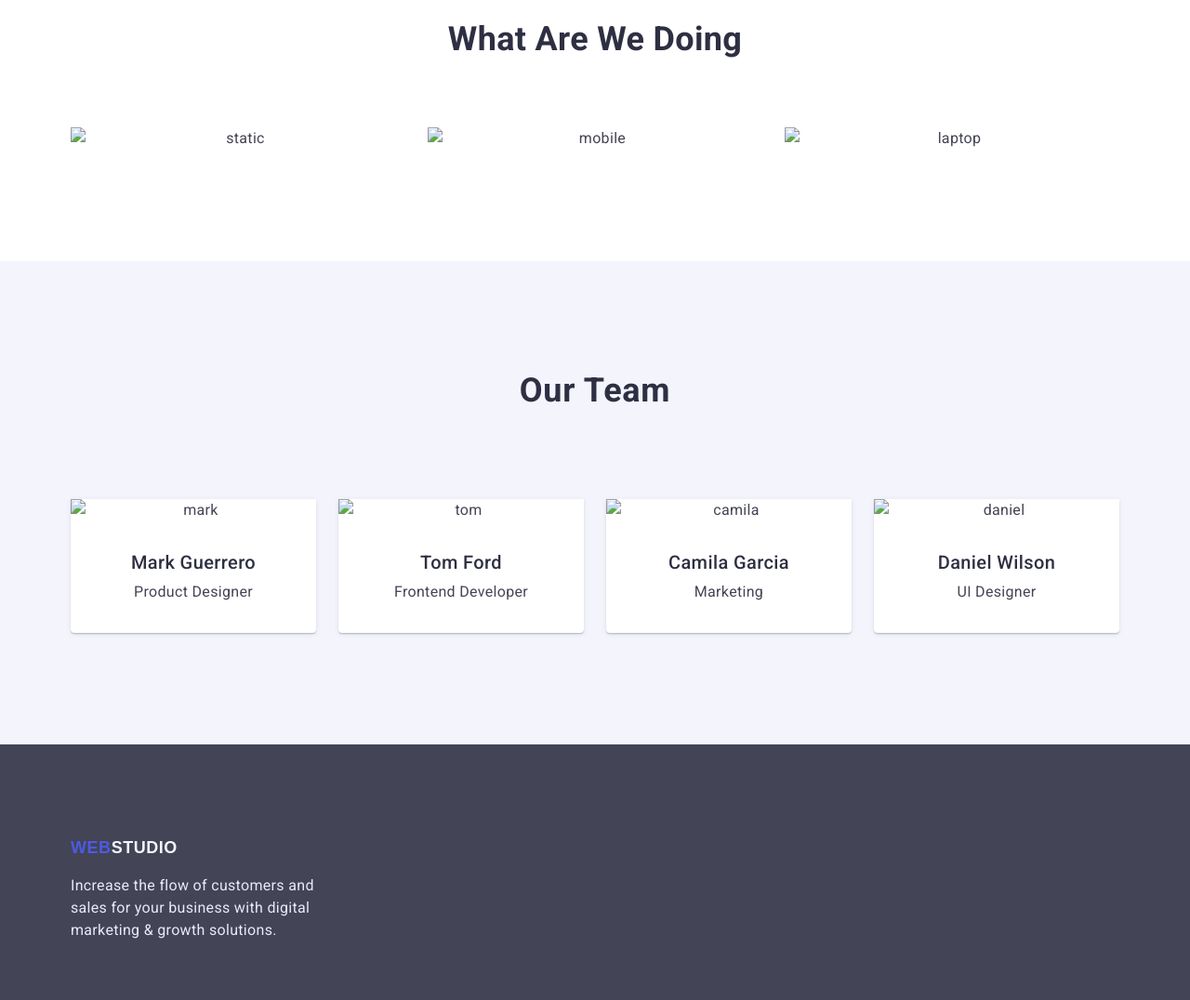
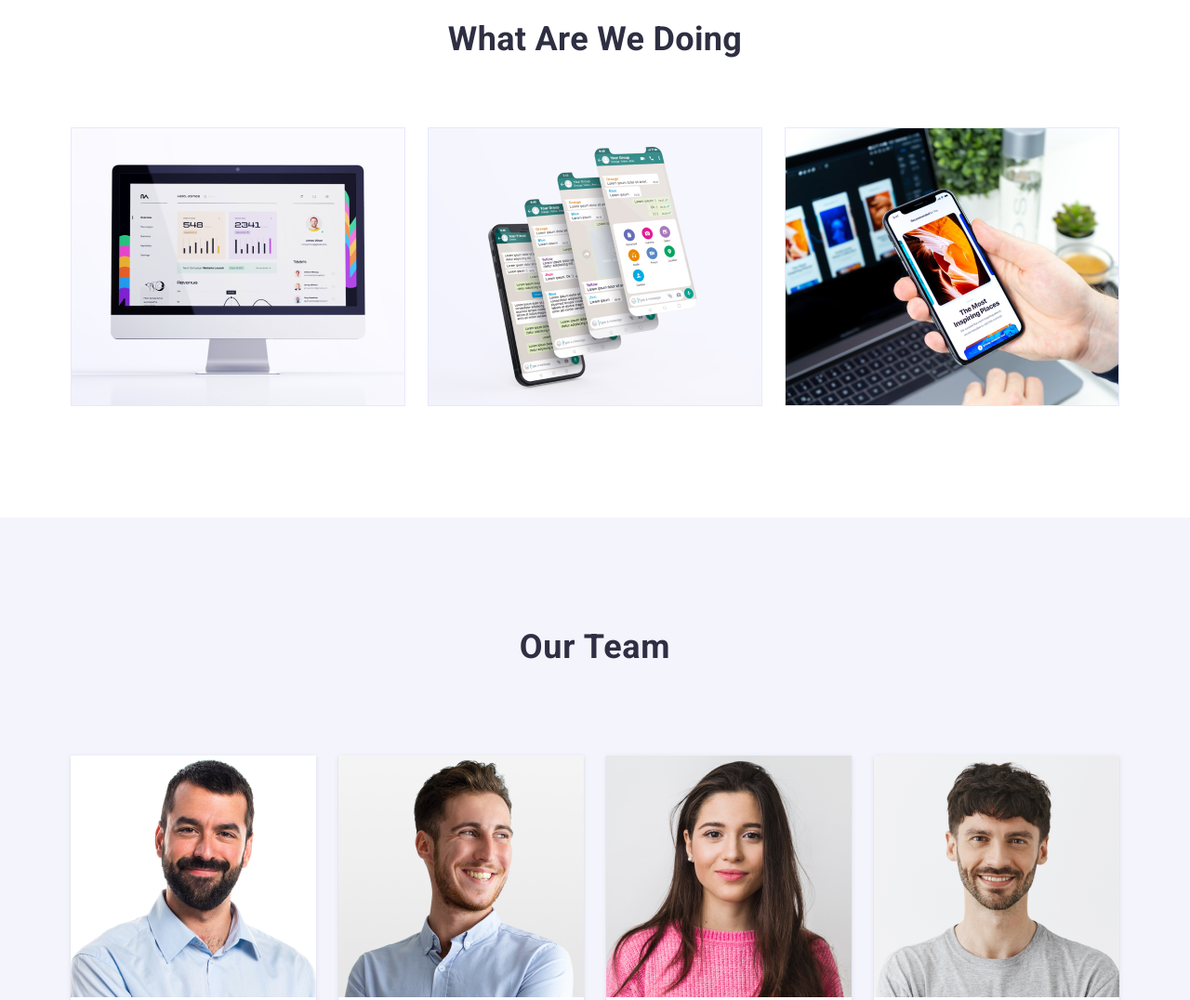
Before and after one commit to Immortalukr/hm1, a plain HTML site: page index.html in a window 1280 px wide. Shown: the part 1120-2196 px from the top of the page at 93% size. Drawn offline with nearby package versions, Linux system fonts and the light colour scheme.

Commit message:
Update index.html

```diff
--- a/index.html
+++ b/index.html
@@ -66,9 +66,9 @@
     <div class="container-hero">
         <h2 class="head-doing">What are we doing</h2>
         <ul class="what-doing">
-           <li class="foto"><img src="./img/static.jpg" alt="static" width="360"></li>
-           <li class="foto"><img src="./img/mobile.jpg" alt="mobile" width="360"></li>
-           <li class="foto"><img src="./img/laptop.jpg" alt="laptop" width="360"></li>
+           <li class="foto"><img src="./images/static.jpg" alt="static" width="360"></li>
+           <li class="foto"><img src="./images/mobile.jpg" alt="mobile" width="360"></li>
+           <li class="foto"><img src="./images/laptop.jpg" alt="laptop" width="360"></li>
 
         </ul>
     </div>
@@ -80,22 +80,22 @@
     <h2 class="team">Our Team</h2>
     <ul class="about-team">
         <li class="card">
-            <img src="./img/mark.jpg" alt="mark" width="264" class="img-border">
+            <img src="./images/mark.jpg" alt="mark" width="264" class="img-border">
             <h3 class="name">Mark Guerrero</h3>
             <p class="second-name">Product Designer</p>
         </li>
         <li class="card">
-            <img src="./img/tom.jpg" alt="tom" width="264" class="img-border">
+            <img src="./images/tom.jpg" alt="tom" width="264" class="img-border">
             <h3 class="name">Tom Ford</h3>
             <p class="second-name">Frontend Developer</p>
         </li>
         <li class="card">
-            <img src="./img/camila.jpg" alt="camila" width="264" class="img-border">
+            <img src="./images/camila.jpg" alt="camila" width="264" class="img-border">
             <h3 class="name">Camila Garcia</h3>
             <p class="second-name">Marketing</p>
         </li>
         <li class="card">
-            <img src="./img/daniel.jpg" alt="daniel" width="264" class="img-border">
+            <img src="./images/daniel.jpg" alt="daniel" width="264" class="img-border">
             <h3 class="name">Daniel Wilson</h3>
             <p class="second-name">UI Designer</p>
         </li>
```
